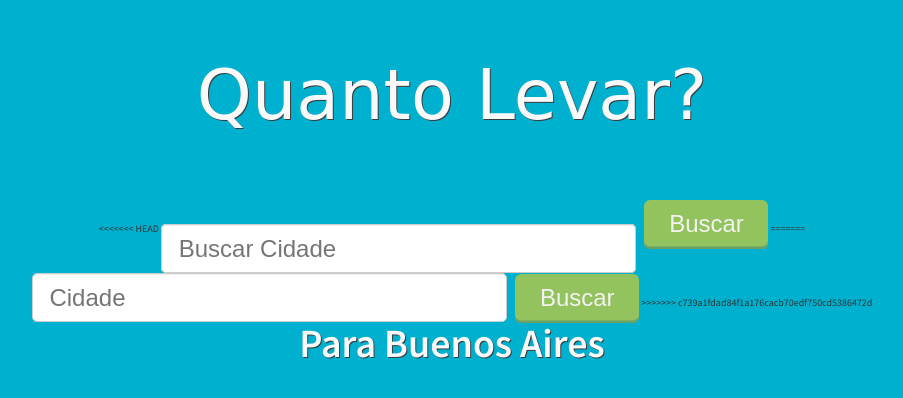
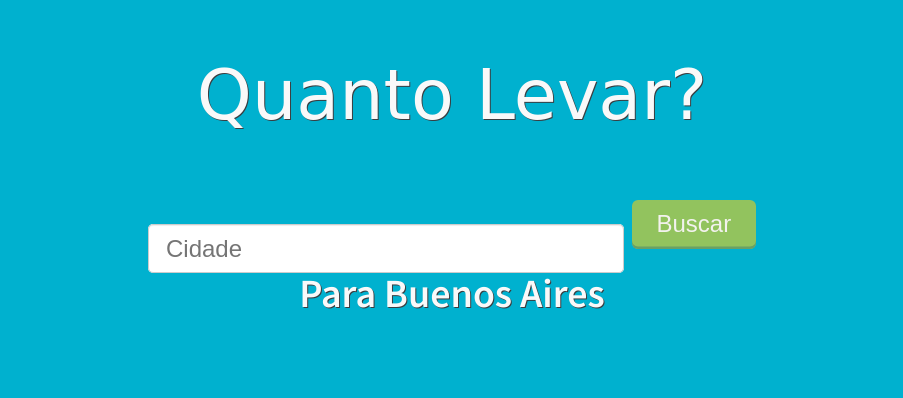
Before and after one commit to vitorfs/quanto-levar, a Django app: page / in a window 1280 px wide. Shown: the part 240-638 px from the top of the page, without its empty margins (188-1091 px from the left). Run offline with Django 3.2, Linux system fonts and the light colour scheme; data comes from the database, SQL or seed files in the repository; some libraries are stand-ins or nearby versions; some web fonts are replaced.

Commit message:
resolvendo conflito

```diff
--- a/core/templates/core/home.html
+++ b/core/templates/core/home.html
@@ -15,13 +15,8 @@
     <h1 class="title">Quanto Levar?</h1>
     <form method="post" action="{% url 'buscar' %}" id="buscar">
       {% csrf_token %}
-<<<<<<< HEAD
-      <input type="text" placeholder="Buscar Cidade" name="cidade" id="cidade">
+      <input type="text" placeholder="Cidade" name="cidade" id="cidade" class="typeahead">
       <button type="submit" id="enviar">Buscar</button>
-=======
-      <input type="text" placeholder="Cidade" id="cidade" name="cidade" class="typeahead">
-      <button type="submit" id="cidade">Buscar</button>
->>>>>>> c739a1fdad84f1a176cacb70edf750cd5386472d
     </form>
     <div id="conteudo">
       <h2>Para Buenos Aires</h2>
```
